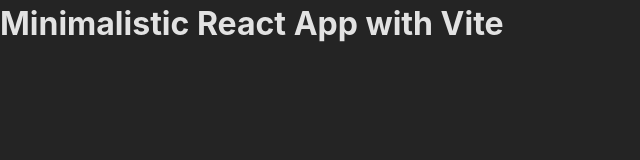
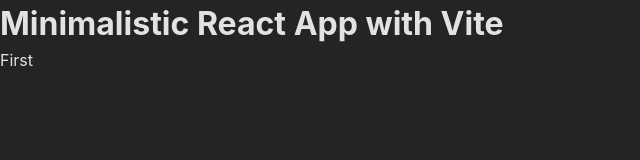
Before and after one commit to Pilag6/rvct, a React (Vite) app: page / in a window 1280 px wide. Shown: the top 160 px of the page, without its empty margins (0-640 px from the left). Built offline with nearby package versions, Linux system fonts and the light colour scheme.

Commit message:
Add folders

```diff
--- a/src/App.jsx
+++ b/src/App.jsx
@@ -1,9 +1,11 @@
+import First from "@components/First.jsx";
 import "./App.css";
 
 function App() {
     return (
         <>
             <h1>Minimalistic React App with Vite</h1>
+            <First />
         </>
     );
 }
--- /dev/null
+++ b/src/components/First.jsx
@@ -0,0 +1,9 @@
+
+
+const First = () => {
+  return (
+    <div>First</div>
+  )
+}
+
+export default First
```
Also changed, not shown: src/assets/assets.css (added).
